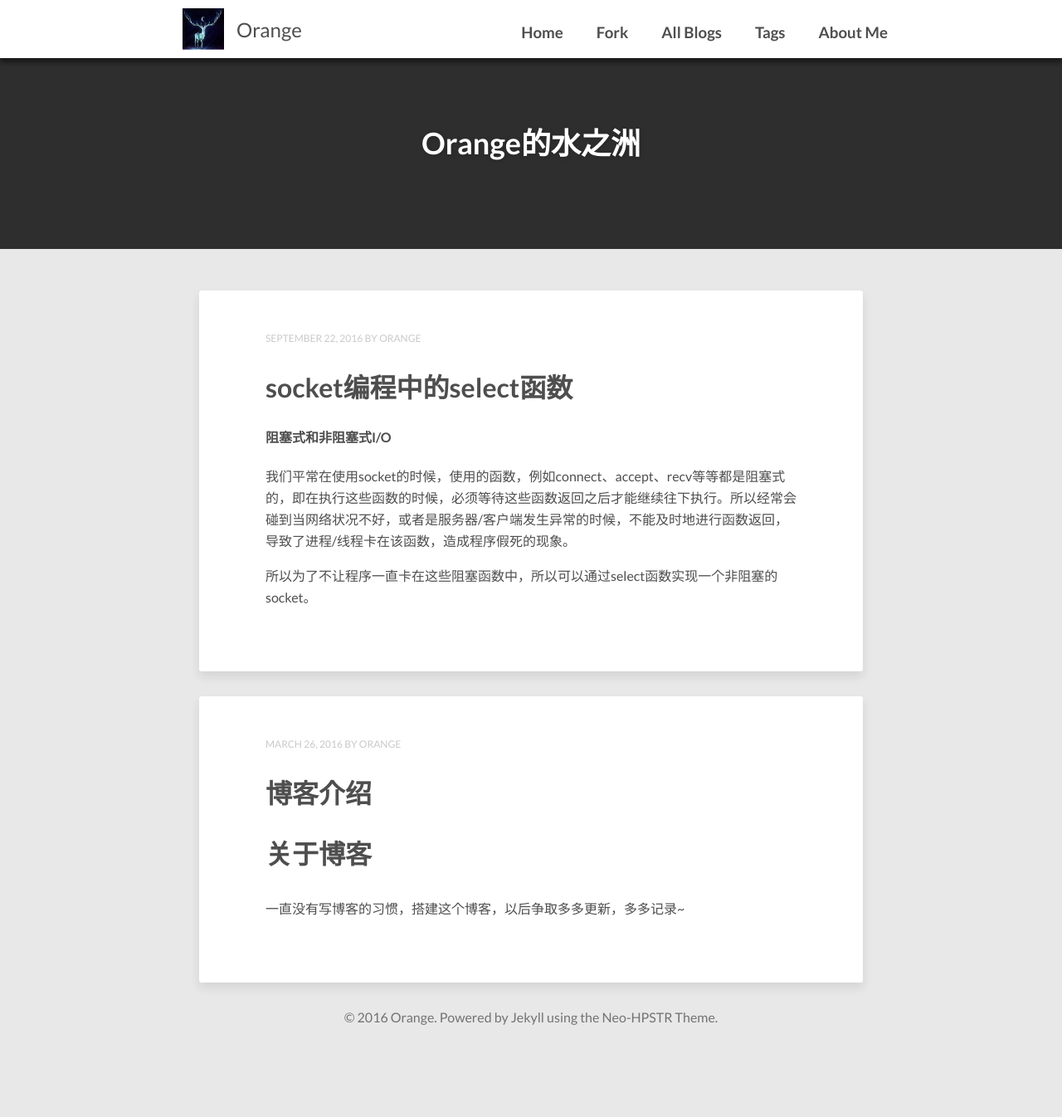
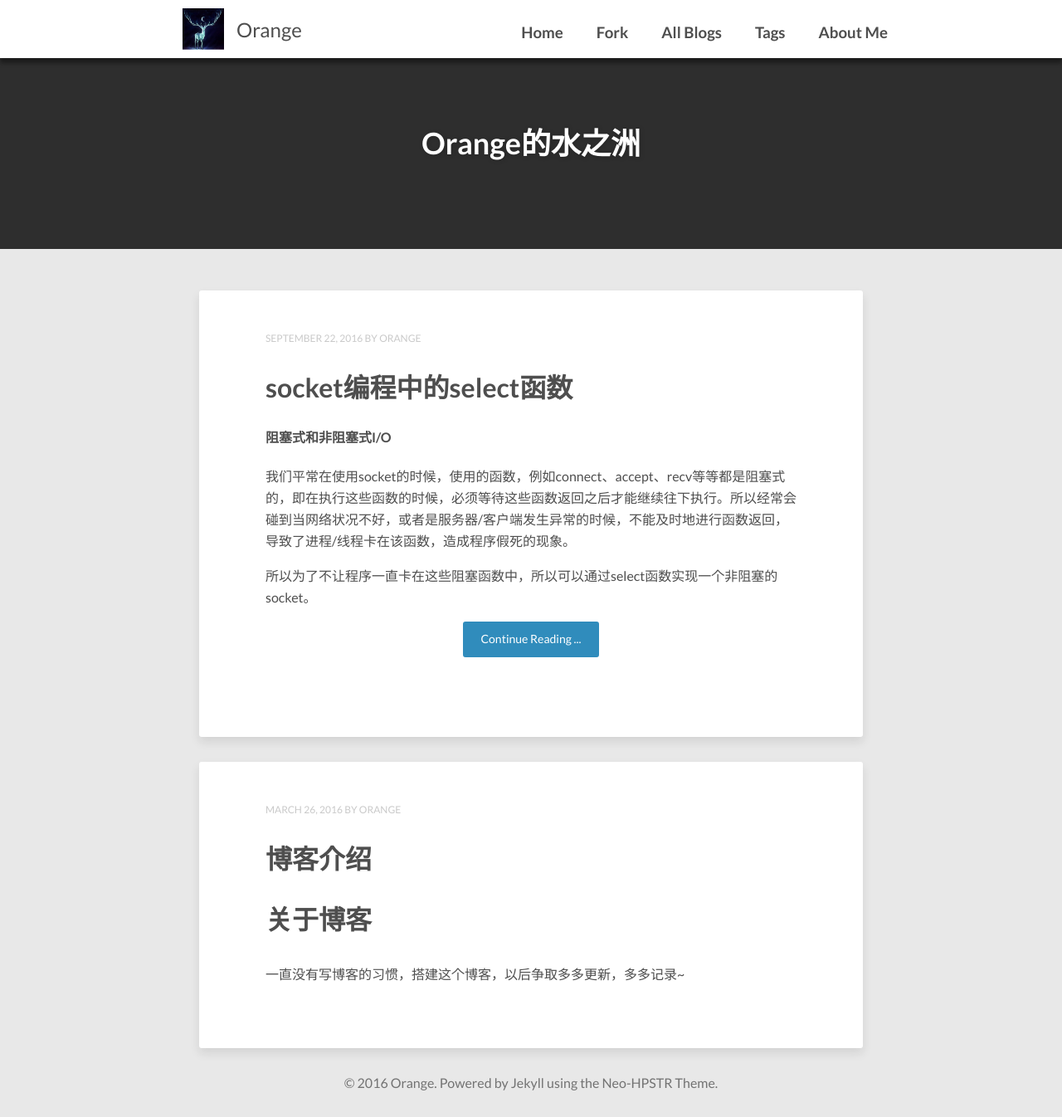
Before and after one commit to CancerThree/CancerThree.github.io, a Jekyll site: the page built from index.html, in a window 1280 px wide and 1346 px high. Shown: the whole window at 83% size. Built offline with Jekyll 4.4.1, drawn with Linux system fonts in a browser that asks for light colours; nearby versions of some CDN libraries; the list of posts is cut into pages by our own code; comment, search, counter and statistics services are not loaded.

Commit message:
添加主页more按钮

```diff
--- a/index.html
+++ b/index.html
@@ -34,6 +34,9 @@ comments: false
   <div class="entry-content">
     {% if post.content contains "<!-- more -->" %}
     {{ post.content | split:"<!-- more -->" | first % }}
+		<div align="center">
+			<div markdown="0"><a href="{{ site.url }}{{ post.url }}" class="btn btn-info">Continue Reading ...</a></div>
+		</div>
     {% else %}
       {{ post.content }}
     {% endif %}
```
